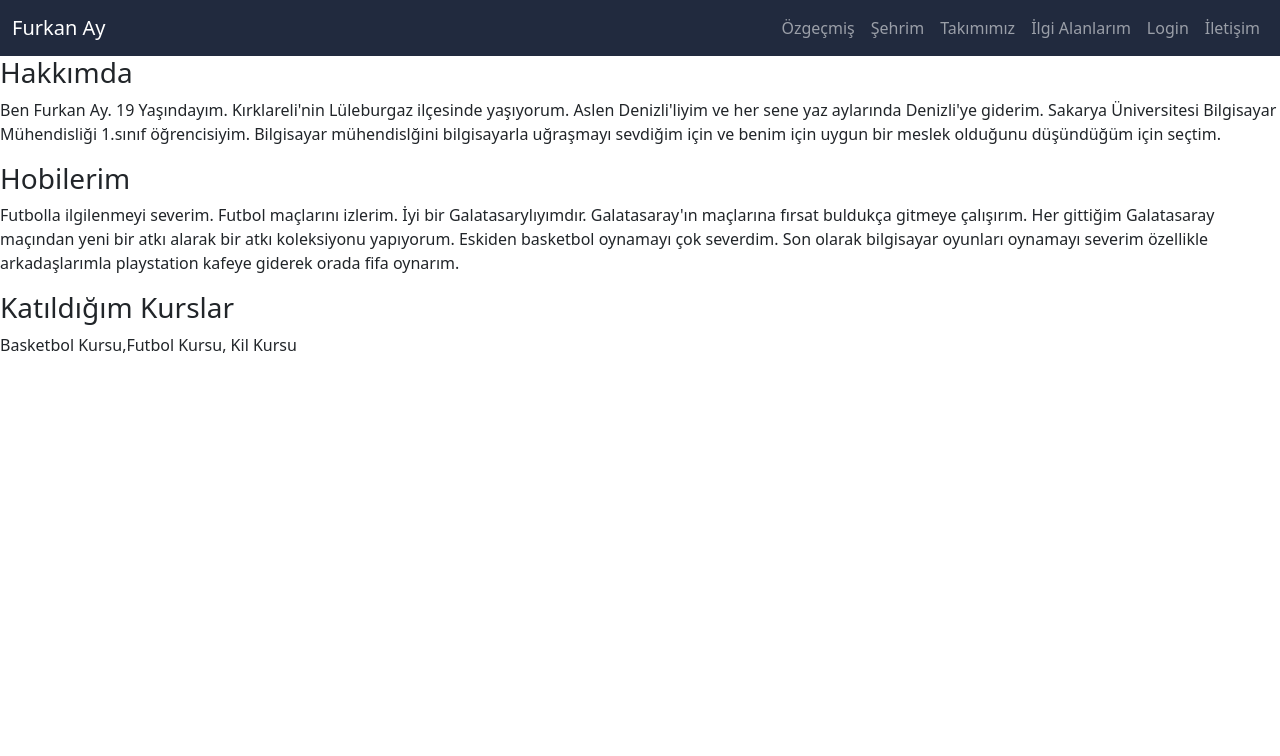
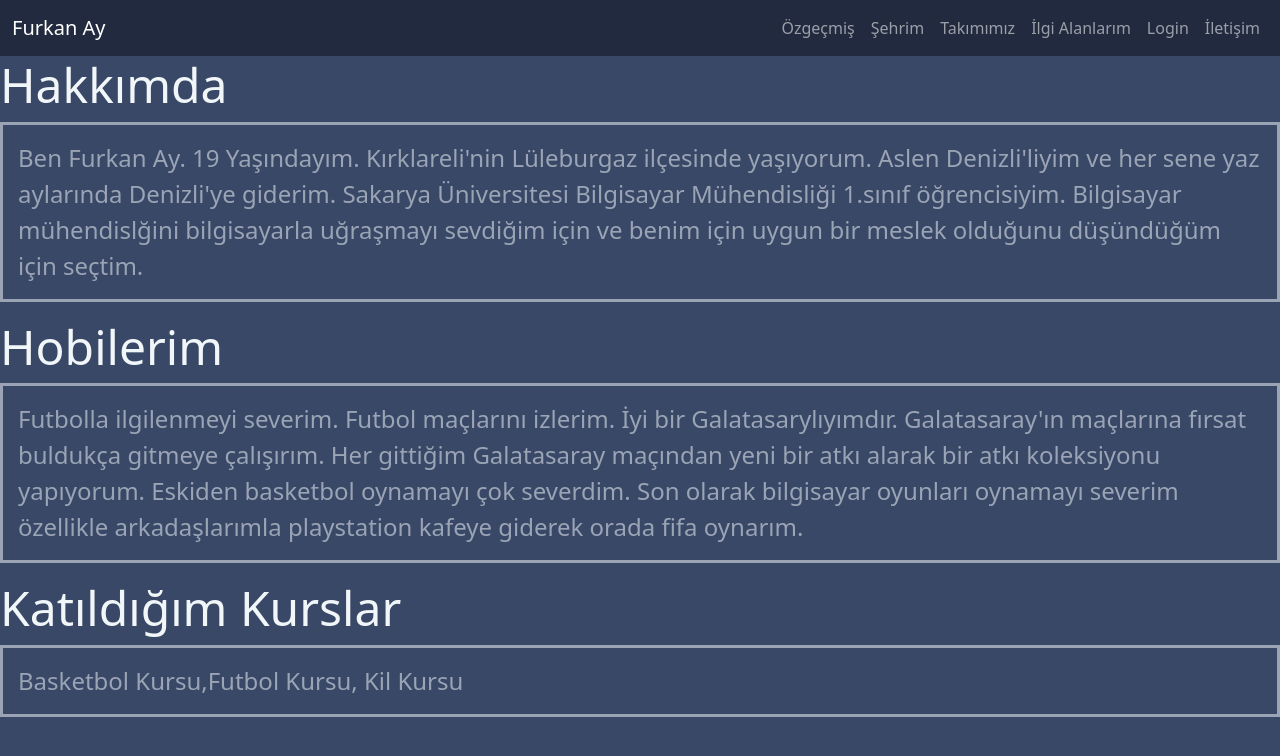
Before and after one commit to furkanay7/WebTeknolojileriProje, a PHP site: page /hakkimda.html in a window 1280 px wide. Shown: the top 756 px of the page. Run offline with PHP 8.4, Linux system fonts and the light colour scheme; some libraries are stand-ins or nearby versions.

Commit message:
Proje geliştirildi.

```diff
--- a/hakkimda.css
+++ b/hakkimda.css
@@ -8,3 +8,17 @@
 .kapsayici{
     background-color: #212A3E;
 }
+body{
+    background-color: #394867;
+
+}
+h3{
+    font-size: 300%;
+    color:#F1F6F9;
+}
+p{
+    font-size: 150%;
+    color:#9BA4B5;
+    border:3px solid #9BA4B5;
+    padding: 15px;
+}
```
